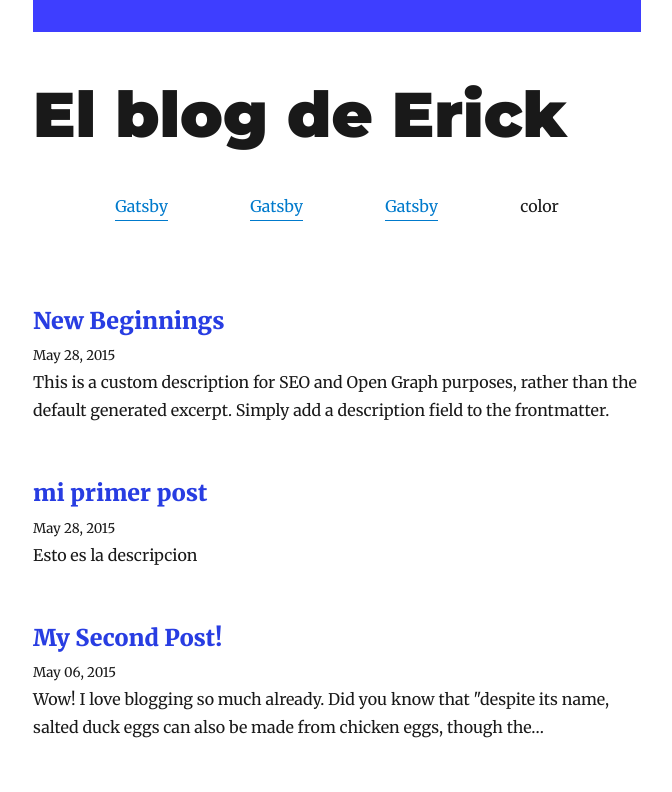
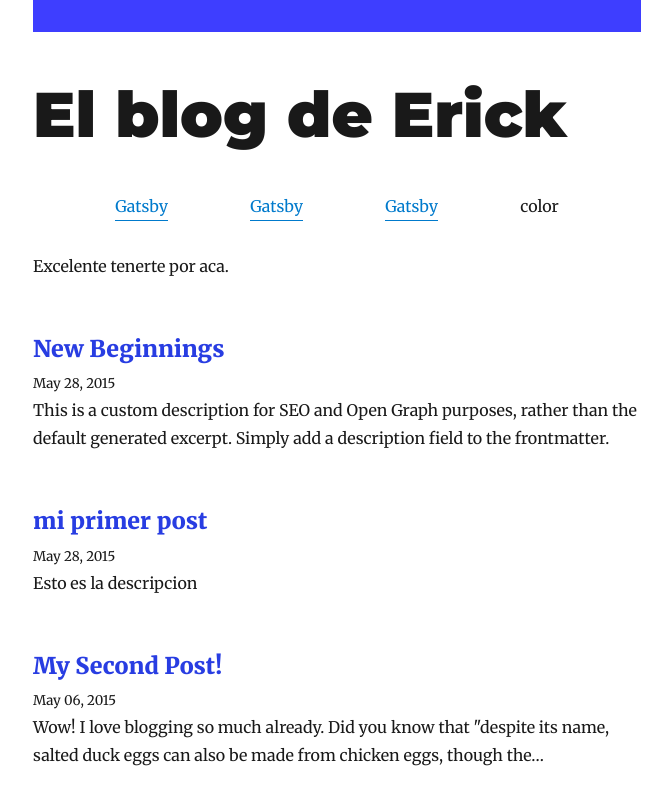
Before and after one commit to ErickRV19/my-blog, a Gatsby site: page / in a window 1280 px wide. Shown: the top 792 px of the page, without its empty margins (303-975 px from the left). Built offline with nearby package versions, Linux system fonts and the light colour scheme; Gatsby itself is replaced by a stand-in of ours; some packages are replaced by stand-ins of ours.

```diff
--- a/src/pages/index.js
+++ b/src/pages/index.js
@@ -12,6 +12,7 @@
 
   return (
     <Layout location={location} title={siteTitle}>
+      <div className="info">Excelente tenerte por aca.</div>
       <SEO title="" />
       {posts.map(({ node }) => {
         const title = node.frontmatter.title || node.fields.slug
```
